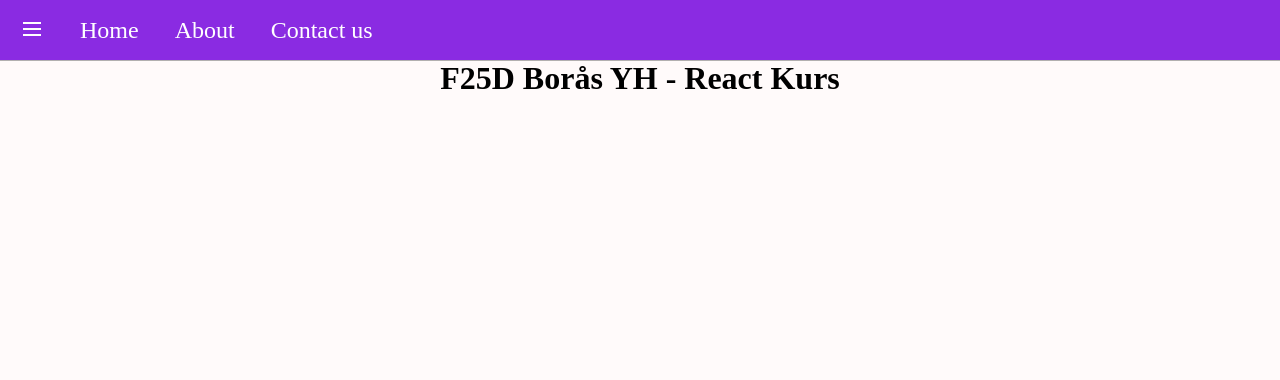
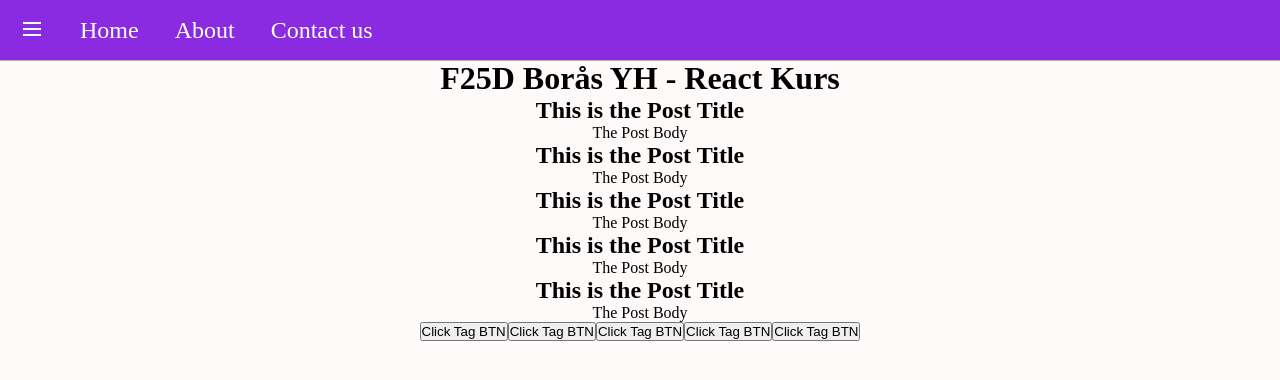
Before and after one commit to Grayfox665/f25d-utveckla-react-projekt-enligt-layouten, a React (Create React App) app: page / in a window 1280 px wide. Shown: the top 380 px of the page. Built offline with nearby package versions, Linux system fonts and the light colour scheme.

Commit message:
connected the posts and tag components with the app component

```diff
--- a/src/App.js
+++ b/src/App.js
@@ -1,6 +1,8 @@
 import "./App.css";
 import NavBar from "./Components/NavbarComponents/Navbar";
 import SideBar from "./Components/SidobarComponents/Sidebar";
+import TagList from "./Components/TagListComponents/TagList";
+import PostList from "./Components/PostsComponents/PostList";
 import { useState } from "react";
 
 function App() {
@@ -17,6 +19,10 @@ function App() {
         <h1>F25D Borås YH - React Kurs</h1>
       </header>
       <SideBar isOpen={isSidebarOpen} />
+      <div className="App-body">
+        <PostList />
+        <TagList />
+      </div>
     </div>
   );
 }
--- a/src/Components/PostsComponents/Post.js
+++ b/src/Components/PostsComponents/Post.js
@@ -0,0 +1,8 @@
+export default function Post({ title, body }) {
+  return (
+    <div>
+      <h2>{title}</h2>
+      <p>{body}</p>
+    </div>
+  );
+}
--- a/src/Components/PostsComponents/PostList.js
+++ b/src/Components/PostsComponents/PostList.js
@@ -0,0 +1,13 @@
+import Post from "./Post";
+
+export default function PostList() {
+  return (
+    <div>
+      <Post title="This is the Post Title" body="The Post Body" />
+      <Post title="This is the Post Title" body="The Post Body" />
+      <Post title="This is the Post Title" body="The Post Body" />
+      <Post title="This is the Post Title" body="The Post Body" />
+      <Post title="This is the Post Title" body="The Post Body" />
+    </div>
+  );
+}
--- a/src/Components/TagListComponents/TagButton.js
+++ b/src/Components/TagListComponents/TagButton.js
@@ -1,3 +1,3 @@
-export default function TagButton(btnName) {
-  return <button>{btnName}</button>;
+export default function TagButton({ tagBtn }) {
+  return <button>{tagBtn}</button>;
 }
--- a/src/Components/TagListComponents/TagList.js
+++ b/src/Components/TagListComponents/TagList.js
@@ -3,11 +3,11 @@ import TagButton from "./TagButton";
 export default function TagList() {
   return (
     <aside>
-      <TagButton btnName="Click Tag BTN" />
-      <TagButton btnName="Click Tag BTN" />
-      <TagButton btnName="Click Tag BTN" />
-      <TagButton btnName="Click Tag BTN" />
-      <TagButton btnName="Click Tag BTN" />
+      <TagButton tagBtn="Click Tag BTN" />
+      <TagButton tagBtn="Click Tag BTN" />
+      <TagButton tagBtn="Click Tag BTN" />
+      <TagButton tagBtn="Click Tag BTN" />
+      <TagButton tagBtn="Click Tag BTN" />
     </aside>
   );
 }
```
